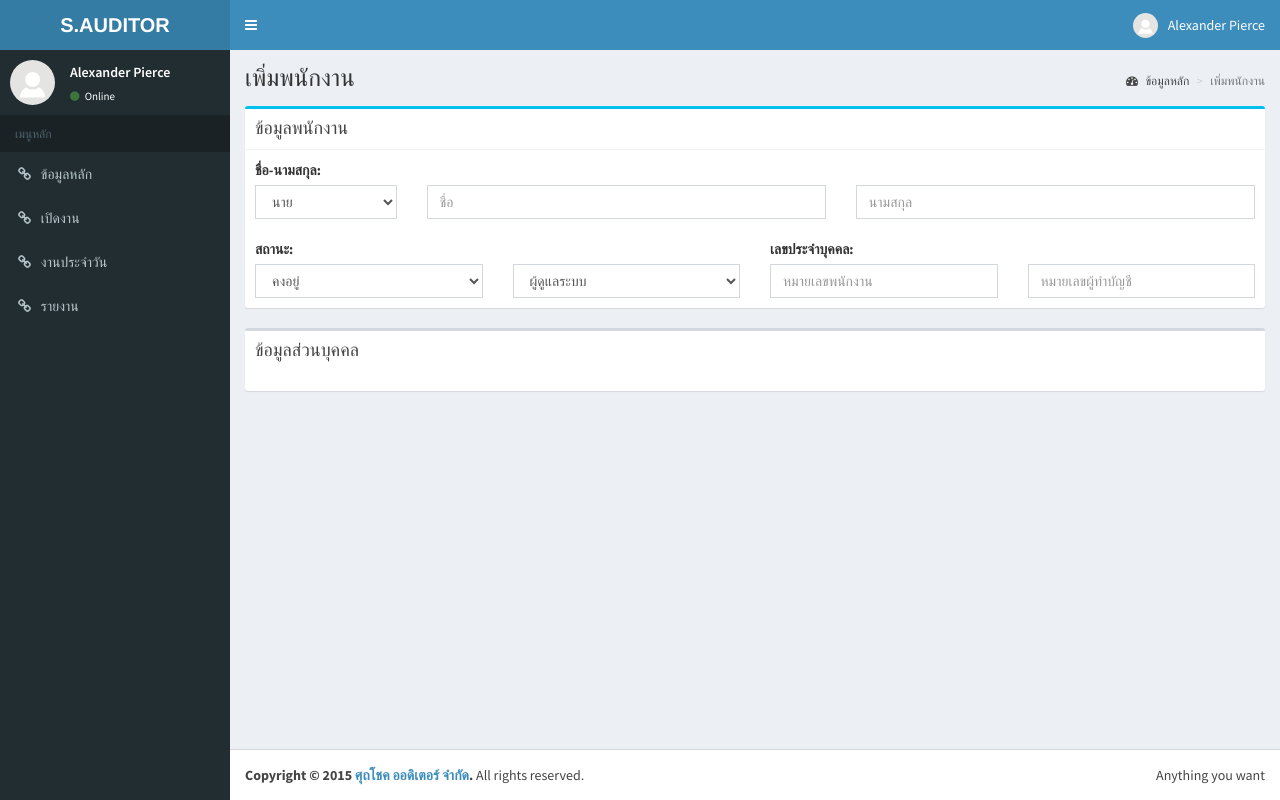
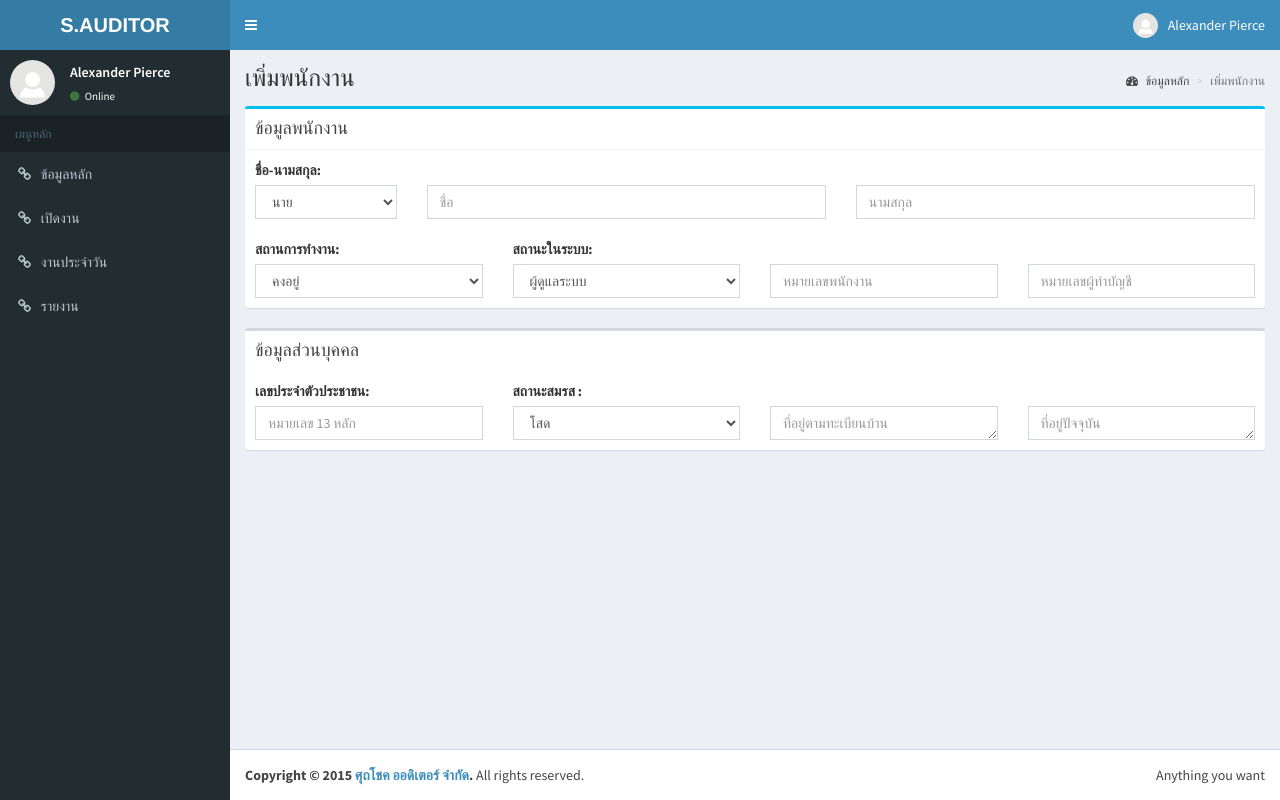
Before and after one commit to thesis-cpe/spch1, a PHP site: page /add-employee.php in a window 1280 px wide. Run offline with PHP 8.4, Linux system fonts and the light colour scheme; some libraries are stand-ins or nearby versions.

Commit message:
ที่อยู่

```diff
--- a/add-employee.php
+++ b/add-employee.php
@@ -122,27 +122,26 @@ scratch. This page gets rid of all links and provides the needed markup only.
                             <!--.ชื่อ-นามสกุล-->
                             <br>
                             <div class="row">
-                                <div class="col-sm-3"><label>สถานะ:</label></div>
-                                <div class="col-sm-3 col-sm-offset-3"><label>เลขประจำบุคคล:</label></div>
-                            </div>
-
-                            <div class="row">
                                 <div class="col-sm-3">
+                                    <label>สถานการทำงาน:</label>
                                     <select name="selStatus" class="form-control">
                                         <option>คงอยู่</option>
                                         <option>ลาออก</option>
                                     </select>
                                 </div>
                                 <div class="col-sm-3">
+                                    <label>สถานะในระบบ:</label>
                                     <select name="selRole" class="form-control">
                                         <option>ผู้ดูแลระบบ</option>
                                         <option>ผู้ใช้งาน</option>
                                     </select>
                                 </div>
                                 <div class="col-sm-3">
+                                     <label>&nbsp;</label>
                                     <input class="form-control" name="txtEmId" placeholder="หมายเลขพนักงาน">
                                 </div>
                                 <div class="col-sm-3">
+                                    <label>&nbsp;</label>
                                     <input class="form-control" name="txtAuditId" placeholder="หมายเลขผู้ทำบัญชี">
                                 </div>
 
@@ -159,6 +158,31 @@ scratch. This page gets rid of all links and provides the needed markup only.
                             <h3 class="box-title">ข้อมูลส่วนบุคคล</h3>
                         </div>
                         <div class="box-body">
+
+
+
+                            <div class="row">
+                                <div class="col-sm-3">
+                                    <label>เลขประจำตัวประชาชน:</label>
+                                    <input class="form-control" name="txtNationId" placeholder="หมายเลข 13 หลัก" maxlength="13">
+                                </div>
+                                <div class="col-sm-3">
+                                     <label>สถานะสมรส :</label>
+                                    <select name="selMarieStatus" class="form-control">
+                                        <option>โสด</option>
+                                        <option>สมรส</option>
+                                        <option>หย่าร้าง</option>
+                                    </select>
+                                </div>
+                                <div class="col-sm-3">
+                                    <label>&nbsp;</label>
+                                    <textarea name="txtareaAddr1" rows="1" cols="40" class="form-control" placeholder="ที่อยู่ตามทะเบียนบ้าน"></textarea>
+                                </div>
+                                <div class="col-sm-3">
+                                    <label>&nbsp;</label>
+                                    <textarea name="txtareaAddr2" rows="1" cols="40" class="form-control" placeholder="ที่อยู่ปัจจุบัน"></textarea>
+                                </div>
+                            </div>
 
                         </div>
                         <!-- /.box-body -->
```
